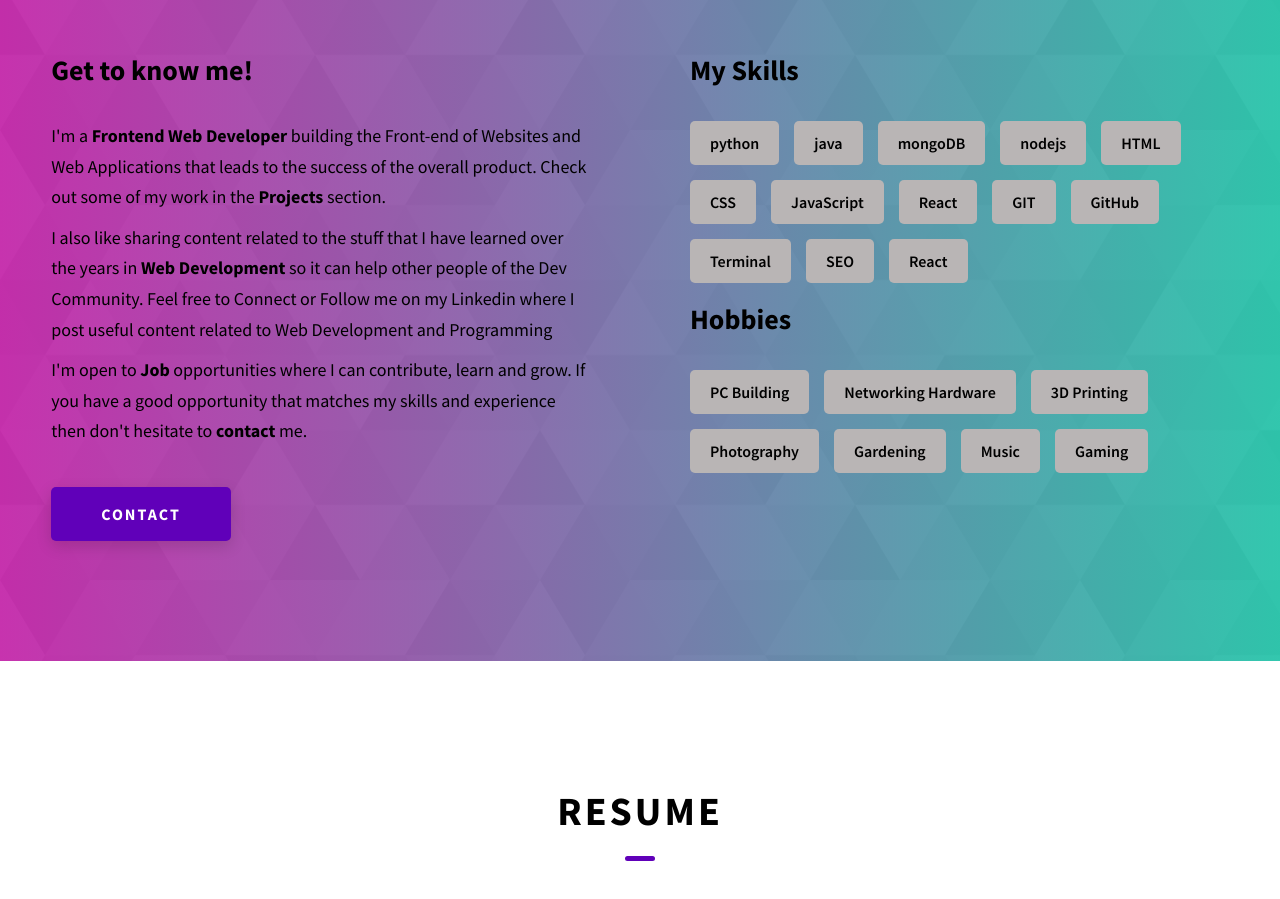
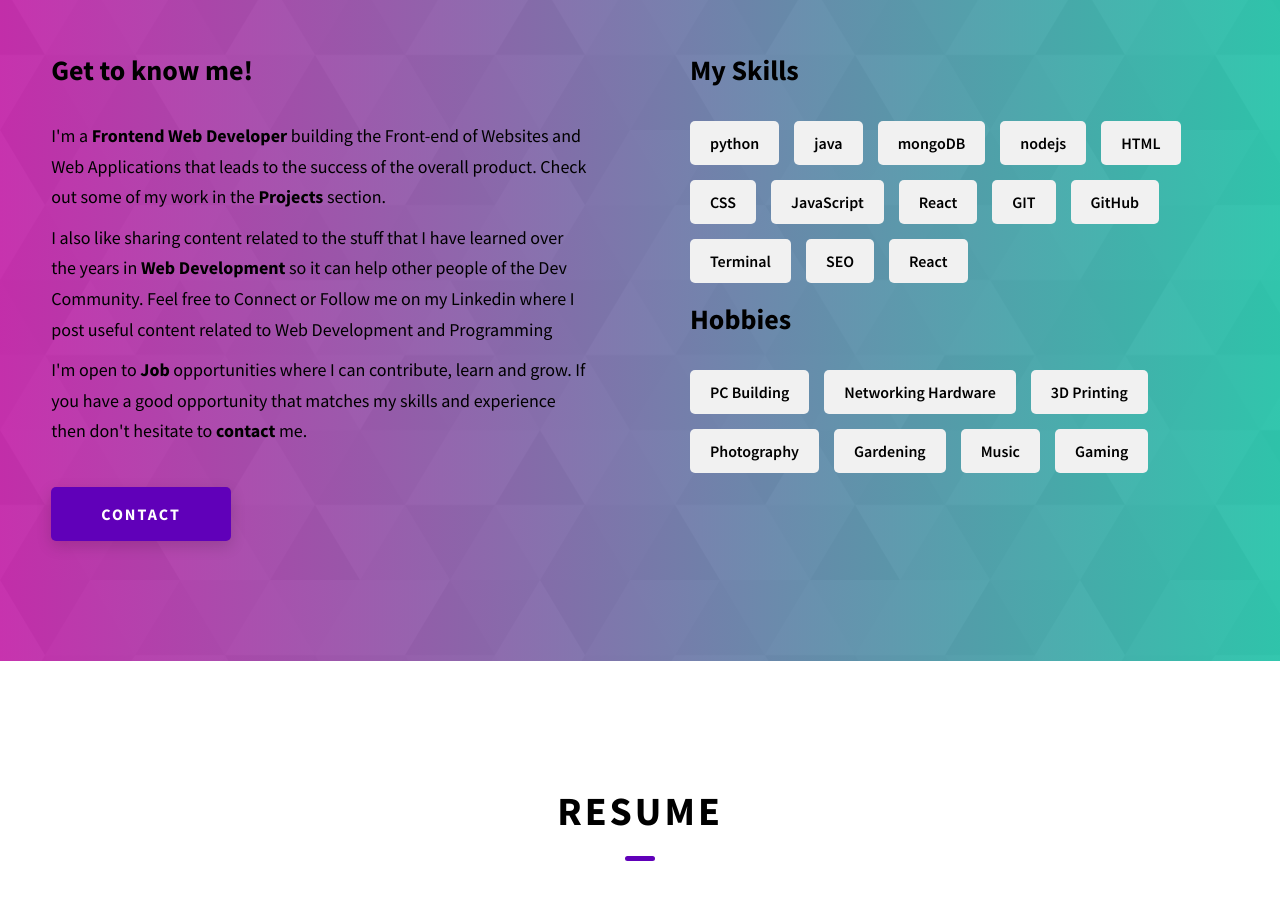
Before and after one commit to vasanthkgit/cv, a plain HTML site: page index.html in a window 1280 px wide. Shown: the part 1120-2019 px from the top of the page. Drawn offline with Linux system fonts and the light colour scheme.

Commit message:
Update style.css

```diff
--- a/css/style.css
+++ b/css/style.css
@@ -966,7 +966,7 @@ textarea {
   margin-bottom: 1.5rem;
   margin-right: 1.5rem;
   font-size: 1.6rem;
-  background: rgb(185, 181, 181);
+  background: rgb(241, 241, 241);
   border-radius: 5px;
   font-weight: 600;
   color: #000000
@@ -982,7 +982,7 @@ textarea {
   margin-bottom: 1.5rem;
   margin-right: 1.5rem;
   font-size: 1.6rem;
-  background: rgb(185, 181, 181);
+  background: rgb(241, 241, 241);
   border-radius: 5px;
   font-weight: 600;
   color: #000000
```
